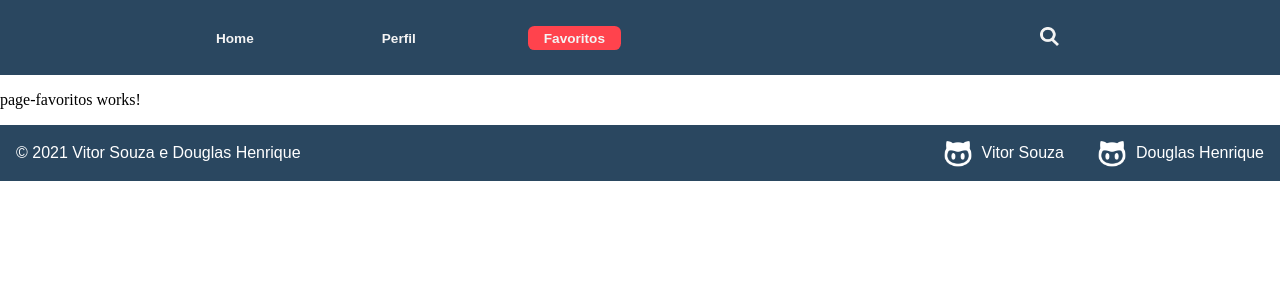
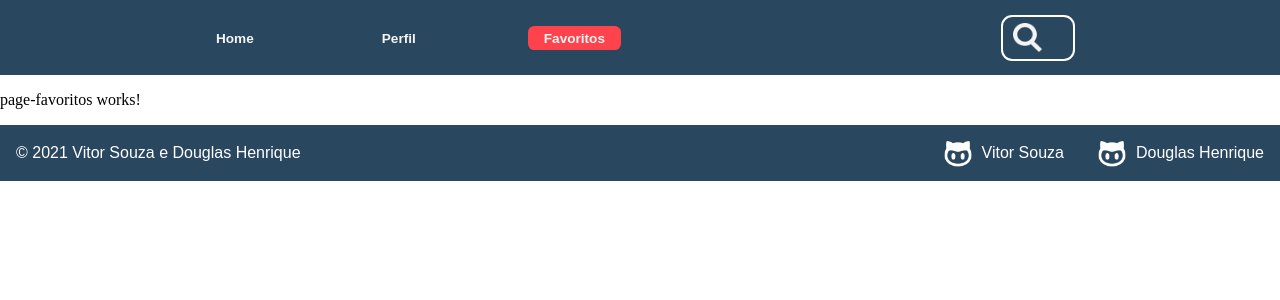
Before and after one commit to VD-Team/anime-list, an Angular app: page /favoritos in a window 1280 px wide. Shown: the top 300 px of the page. Built offline with nearby package versions, Linux system fonts and the light colour scheme.

Commit message:
feat: barra de pesquisa implementada utilizando uma service

```diff
--- a/src/app/components/general/header/header.component.css
+++ b/src/app/components/general/header/header.component.css
@@ -10,7 +10,7 @@ header {
     color: white;
 }
 
-a, button {
+a {
     font-size: 0.85rem;
     text-decoration: none;
     font-weight: bold;
@@ -29,13 +29,31 @@ a, button {
   margin-right: 205px;
 }
 
-img {
-    height: 1.2rem;
-    width: 1.2rem;
+input[type=text] {
+    width: 1rem;
+    box-sizing: border-box;
+    border: 2px solid white;
+    border-radius: 0.7rem;
+    font-size: 16px;
+    color: white;
+    background-color: #2A4760;
+    background-image: url('~src/assets/search-icon.png');
+    background-size: 1.8rem;
+    background-repeat: no-repeat;
+    background-position: 10px 6px;
+    padding: 12px 20px 12px 50px;
+    -webkit-transition: width 0.4s ease-in-out;
+    transition: width 0.4s ease-in-out;
+}
+
+input[type=text]:focus {
+    width: 300px;
+    border-color: #FF434D;
+    outline: none;
 }
 
 @media screen and (max-width: 800px) {
-    .buttons button {
+    .buttons a {
         margin-right: 3rem;
     }
 }
--- a/src/app/components/general/header/header.component.html
+++ b/src/app/components/general/header/header.component.html
@@ -5,8 +5,8 @@
         <a id="bfavoritos" routerLink="/favoritos" [style] = "bfavoritosStyle">Favoritos</a>
     </div>
     <div class="search" [style] = "bsearchStyle">
-        <button onclick="console.log('Clicked')">
-            <img [src] = "searchIconPath" alt="icone de pesquisa">
-        </button>
+        <form action="">
+            <input type="text" name="search" placeholder="Pesquise animes" [(ngModel)]="searchText" (ngModelChange)="updateMessage()">
+        </form>
     </div>
 </header>
--- a/src/app/components/general/header/header.component.ts
+++ b/src/app/components/general/header/header.component.ts
@@ -1,4 +1,6 @@
-import { Component, Input, OnInit } from '@angular/core';
+import { Component, Injectable, Input, OnInit } from '@angular/core';
+import { BehaviorSubject } from 'rxjs';
+import { DataService } from 'src/app/services/data.service';
 
 enum Button {
   Home = 'home',
@@ -12,6 +14,7 @@ enum Button {
   templateUrl: './header.component.html',
   styleUrls: ['./header.component.css']
 })
+@Injectable()
 export class HeaderComponent implements OnInit {
   private buttonSelected = 'background-color: #FF434D;'
   private buttonUnselected = 'background-color: unset;'
@@ -25,8 +28,9 @@ export class HeaderComponent implements OnInit {
   button: string = Button.None.toString()
   @Input()
   hasSearch: boolean = false
+  searchText: string = ''
 
-  constructor() { }
+  constructor(private data: DataService) { }
 
   ngOnInit(): void {
     switch (this.button) {
@@ -43,4 +47,8 @@ export class HeaderComponent implements OnInit {
       this.bsearchStyle = 'display: none;'
     }
   }
+
+  updateMessage() {
+    this.data.changeMessage(this.searchText)
+  }
 }
--- a/src/app/components/pages/page-home/page-home.component.html
+++ b/src/app/components/pages/page-home/page-home.component.html
@@ -1,7 +1,7 @@
 <app-header [button]="'home'" [hasSearch]="true"></app-header>
 <div class="content">
     <div class="cards">
-        <app-anime-card *ngFor="let anime of animes" [title] = "anime.title" [image_url] = "anime.image_url" [animeId]="anime.id"></app-anime-card>
+        <app-anime-card *ngFor="let anime of animes | searchFilter: ''" [title] = "anime.title" [image_url] = "anime.image_url" [animeId]="anime.id"></app-anime-card>
     </div>
 </div>
 <app-footer></app-footer>
--- a/src/app/components/pages/page-home/page-home.component.ts
+++ b/src/app/components/pages/page-home/page-home.component.ts
@@ -1,27 +1,72 @@
-import { Component, OnInit } from '@angular/core';
+import { AfterViewInit, Component, OnInit, Pipe, PipeTransform, ViewChild } from '@angular/core';
+import { DataService } from 'src/app/services/data.service';
+import { HeaderComponent } from '../../general';
+@Pipe({ name: 'searchFilter' })
+export class FilterPipe implements PipeTransform {
+  /**
+   * Pipe filters the list of elements based on the search text provided
+   *
+   * @param items list of elements to search in
+   * @param searchText search string
+   * @returns list of elements filtered by search text or []
+   */
+  transform(items: Anime[], searchText: string): Anime[] {
+    if (!items) {
+      return [];
+    }
+    if (!searchText) {
+      return items;
+    }
+    console.log(searchText)
+    return items.filter(it => {
+      return it.title.toLowerCase().includes(searchText.toLowerCase())
+    });
+  }
+}
 
 @Component({
   selector: 'app-page-home',
   templateUrl: './page-home.component.html',
   styleUrls: ['./page-home.component.css']
 })
-export class PageHomeComponent implements OnInit {
+export class PageHomeComponent implements OnInit, AfterViewInit {
 
   animes: Anime[] = []
 
-  constructor() { }
+  constructor(private data: DataService) { }
 
   ngOnInit(): void {
-    this.searchAnimes()
+    this.data.currentMessage.subscribe(message => {
+      let messageText = message
+      console.log(messageText)
+      if(messageText.length > 2) {
+        this.searchAnimesByName(message)
+      } else {
+        this.searchAnimes()
+      }
+    })
   }
 
   async searchAnimes(): Promise<void> {
-    const response = await fetch('https://api.jikan.moe/v3/search/anime?type=tv&order_by=score&ascending');
+    const response = await fetch('https://api.jikan.moe/v3/search/anime?type=tv&order_by=score&descending');
     const myJson = await response.json();
-
+    this.animes = []
     for (const animeResult of myJson.results) {
       this.animes.push(new Anime(animeResult))
     }
+  }
+
+  async searchAnimesByName(animeName: string): Promise<void> {
+    const response = await fetch(`https://api.jikan.moe/v3/search/anime?q=${animeName}&page=1&type=tv`);
+    const myJson = await response.json();
+    this.animes = []
+    for (const animeResult of myJson.results) {
+      this.animes.push(new Anime(animeResult))
+    }
+  }
+
+  ngAfterViewInit() {
+
   }
 }
 
--- /dev/null
+++ b/src/app/services/data.service.ts
@@ -0,0 +1,15 @@
+import { Injectable } from "@angular/core";
+import { BehaviorSubject } from "rxjs";
+
+@Injectable()
+export class DataService {
+
+    private messageSource = new BehaviorSubject('');
+    currentMessage = this.messageSource.asObservable();
+
+    constructor() {}
+
+    changeMessage(message: string) {
+        this.messageSource.next(message)
+    }
+}
```
Also changed, not shown: src/app/app.module.ts (+10 -4 lines).
